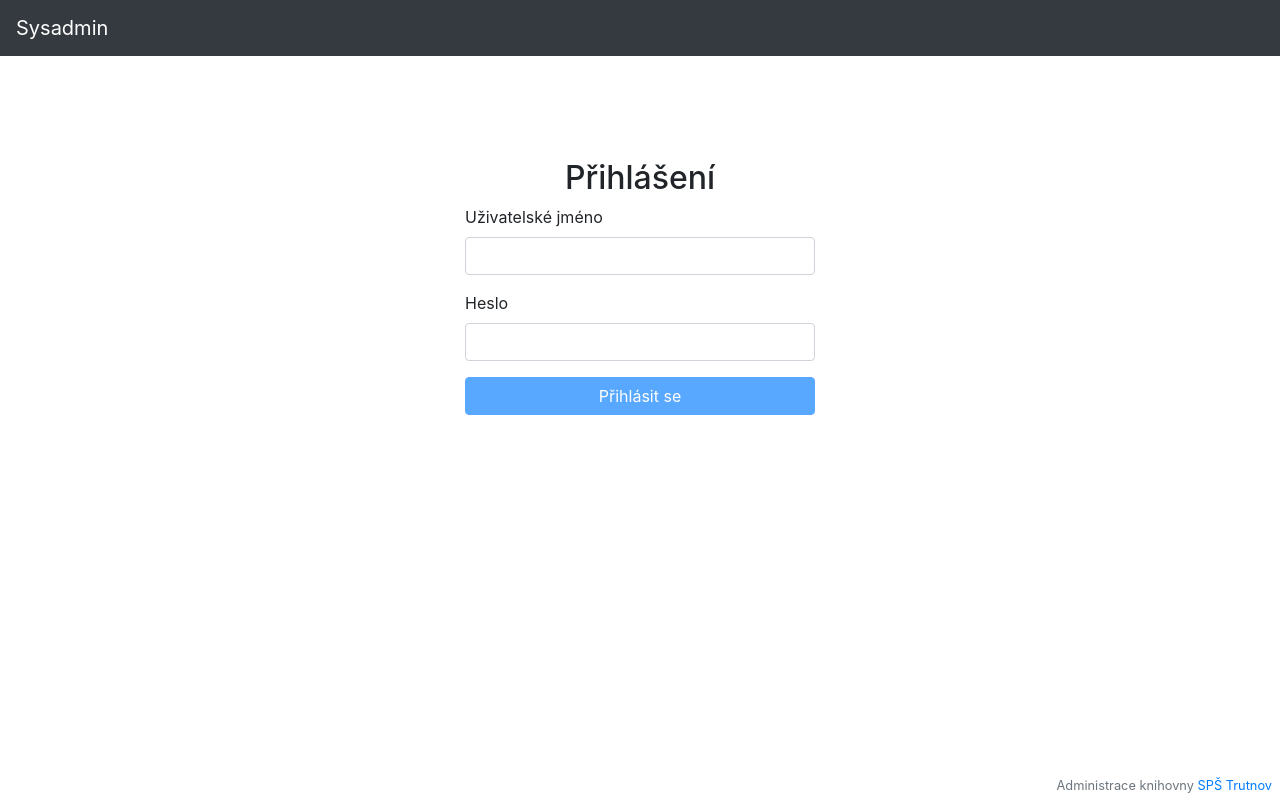
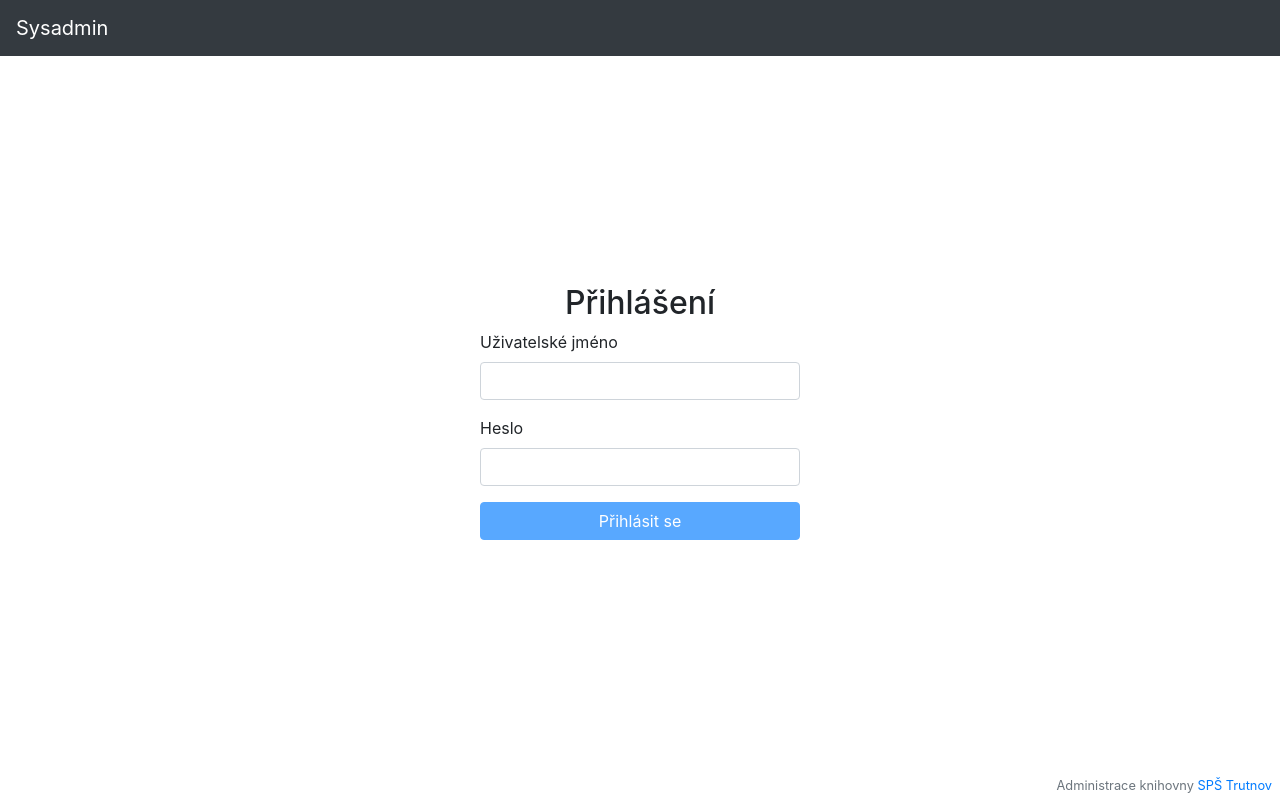
Before and after one commit to sps-trutnov/projekt-4ep, an Angular app in the folder client/: page /sign-in in a window 1280 px wide. Built offline with nearby package versions, Linux system fonts and the light colour scheme.

Commit message:
Přihlašovací stránka úpravy, ikona

```diff
--- a/client/src/app/pages/sign-in/sign-in.component.html
+++ b/client/src/app/pages/sign-in/sign-in.component.html
@@ -1,4 +1,4 @@
-<form class="form" [formGroup]="signInForm" (ngSubmit)="signIn()">
+<form class="form p-2" [formGroup]="signInForm" (ngSubmit)="signIn()">
     <h2 class="text-center">Přihlášení</h2>
     <div class="form-group">
         <label for="user-name-input">Uživatelské jméno</label>
--- a/client/src/app/pages/sign-in/sign-in.component.scss
+++ b/client/src/app/pages/sign-in/sign-in.component.scss
@@ -8,6 +8,5 @@
 
 .form {
     width: 100%;
-    max-width: 350px;
-    margin-bottom: 250px
+    max-width: 21rem;
 }
```
Also changed, not shown: 1 other file (tests, documents, lock files or other folders).
